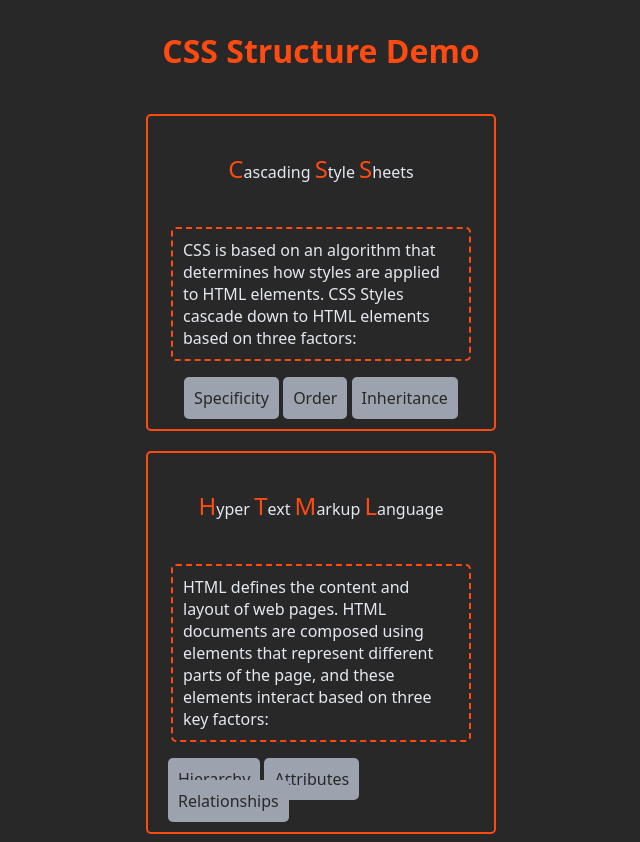
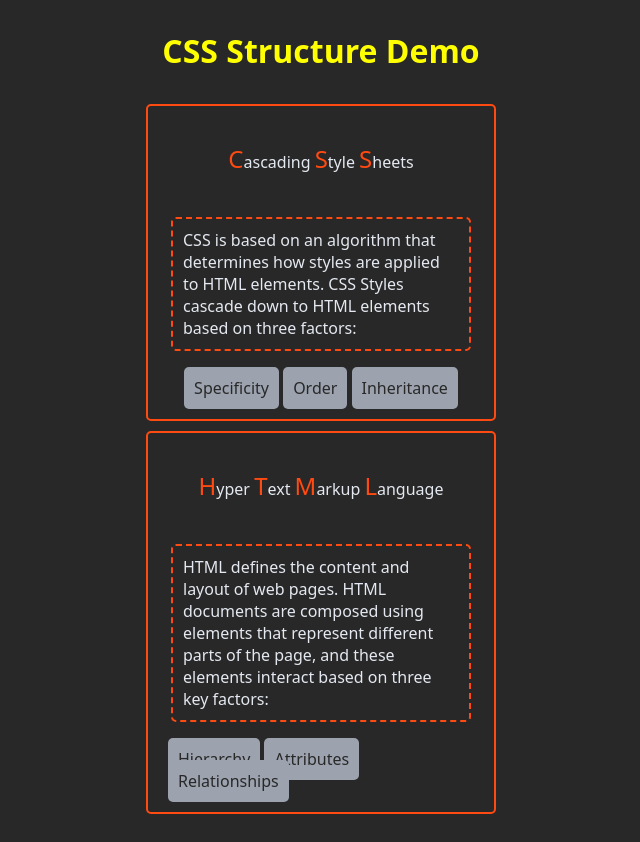
Before and after one commit to onemanwenttomow/css-basics-demo, a website: page index.html in a window 1280 px wide. Shown: the whole page, without its empty margins (319-959 px from the left). Drawn offline with Linux system fonts and the light colour scheme.

Commit message:
demo added

```diff
--- /dev/null
+++ b/components/card.css
@@ -0,0 +1,25 @@
+.card {
+  padding: 20px;
+  border-radius: 5px;
+  border: solid 2px var(--primary-color);
+  width: 350px;
+}
+
+.highlight {
+  color: var(--primary-color);
+  font-size: 1.5rem;
+}
+
+.definition {
+  max-width: 300px;
+  border: dashed 2px var(--primary-color);
+  border-radius: 5px;
+  padding: 10px;
+}
+
+.tag {
+  background-color: #9ca3af;
+  color: #282828;
+  padding: 10px;
+  border-radius: 5px;
+}
--- /dev/null
+++ b/css/global.css
@@ -0,0 +1,27 @@
+*,
+*::before,
+*::after {
+  box-sizing: border-box;
+}
+
+:root {
+  --primary-color: #ff4a11;
+  --secondary-color: #e4e8f0;
+}
+
+body {
+  font-family: system-ui;
+  color: var(--secondary-color);
+  background-color: #282828;
+}
+
+/* Don't Repeat Yourself */
+
+.flex {
+  display: flex;
+  flex-wrap: wrap;
+  gap: 10px;
+  justify-content: center;
+  align-items: center;
+  flex-direction: column;
+}
--- a/css/styles.css
+++ b/css/styles.css
@@ -1,53 +1,19 @@
-*,
-*::before,
-*::after {
-  box-sizing: border-box;
-}
-
-body {
-  font-family: system-ui;
-  color: #e4e8f0;
-  background-color: #282828;
-  display: flex;
-  flex-wrap: wrap;
-  gap: 20px;
-  justify-content: center;
-  align-items: center;
-  flex-direction: column;
+@import "./global.css";
+@import "../components/card.css";
+/* !important; */
+h1 {
+  color: hotpink;
 }
 
 h1 {
   color: #ff4a11;
+  color: yellow;
 }
 
-.card {
-  padding: 20px;
-  border-radius: 5px;
-  border: solid 2px #ff4a11;
-  width: 350px;
-  display: flex;
-  flex-wrap: wrap;
-  gap: 10px;
-  justify-content: center;
-  align-items: center;
-  flex-direction: column;
+/* .title {
+  color: purple;
 }
 
-.highlight {
-  color: #ff4a11;
-  font-size: 1.5rem;
-}
-
-.definition {
-  max-width: 300px;
-  border: dashed 2px #ff4a11;
-  border-radius: 5px;
-  padding: 10px;
-}
-
-.tag {
-  background-color: #9ca3af;
-  color: #282828;
-  padding: 10px;
-  border-radius: 5px;
-}
+#headline {
+  color: green;
+} */
--- a/index.html
+++ b/index.html
@@ -6,17 +6,19 @@
       name="viewport"
       content="width=device-width, initial-scale=1, shrink-to-fit=no"
     />
-    <title>css-structure: demo-start</title>
+    <title>I am the title</title>
     <link rel="stylesheet" href="./css/styles.css" />
   </head>
-  <body>
+  <body class="flex">
     <h1 class="title" id="headline">CSS Structure Demo</h1>
-    <section class="card">
+
+    <section class="card flex">
       <p>
         <span class="highlight">C</span>ascading
         <span class="highlight">S</span>tyle
         <span class="highlight">S</span>heets
       </p>
+
       <p class="definition">
         CSS is based on an algorithm that determines how styles are applied to
         HTML elements. CSS Styles cascade down to HTML elements based on three
@@ -28,7 +30,8 @@
         <span class="tag">Inheritance</span>
       </div>
     </section>
-    <section class="card">
+
+    <section class="card flex">
       <p>
         <span class="highlight">H</span>yper <span class="highlight">T</span>ext
         <span class="highlight">M</span>arkup
```
